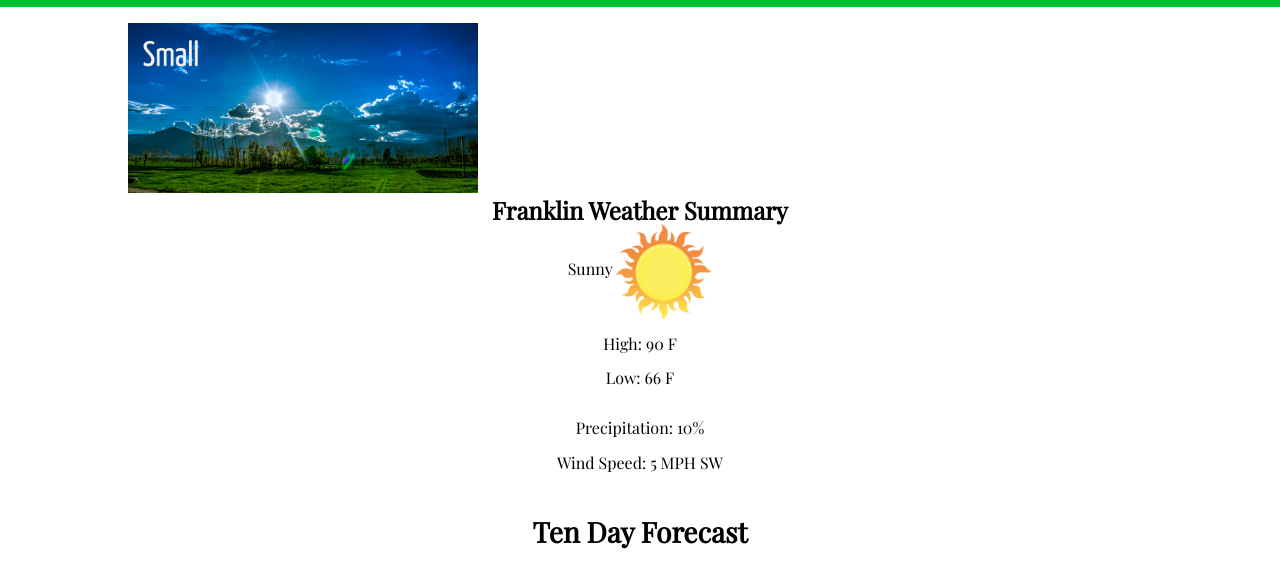
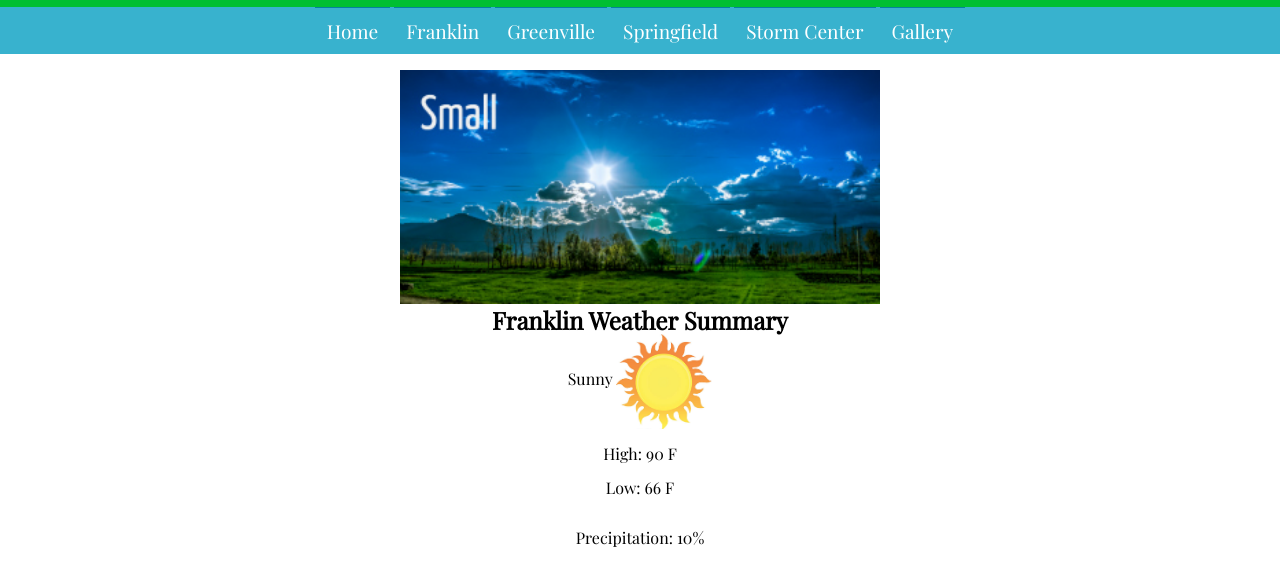
Before and after one commit to Bradshaw-Jacob/Bradshaw-Jacob.github.io, a plain HTML site: page CIT-230/assignments/lesson-6/franklin-6.html in a window 1280 px wide. Shown: the part 176-737 px from the top of the page. Drawn offline with nearby package versions, Linux system fonts and the light colour scheme.

Commit message:
lesson 6 fixes

```diff
--- a/CIT-230/assignments/lesson-6/franklin-6.html
+++ b/CIT-230/assignments/lesson-6/franklin-6.html
@@ -27,7 +27,7 @@
 
 		<nav>
 			<button onclick="toggleMenu()">&#9776;</button>
-			<ul id="menu" class="hide">
+			<ul id="menu" class="">
 				<li><a href="#">Home</a></li>
 				<li><a href="#">Franklin</a></li>
 				<li><a href="#">Greenville</a></li>
@@ -38,9 +38,9 @@
 		</nav>
 
 		<main>
-			<picture>
+			<figure>
 				<img src="images/franklin-adjusted90.jpg" srcset="images/franklin-small.jpg 1x, images/franklin-medium.jpg 2x, images/franklin-large.jpg 3x" alt="picture of Franklin">
-			</picture>
+			</figure>
 
 			<section class="weather-summary">
 				<h2>Franklin Weather Summary</h2>
```
